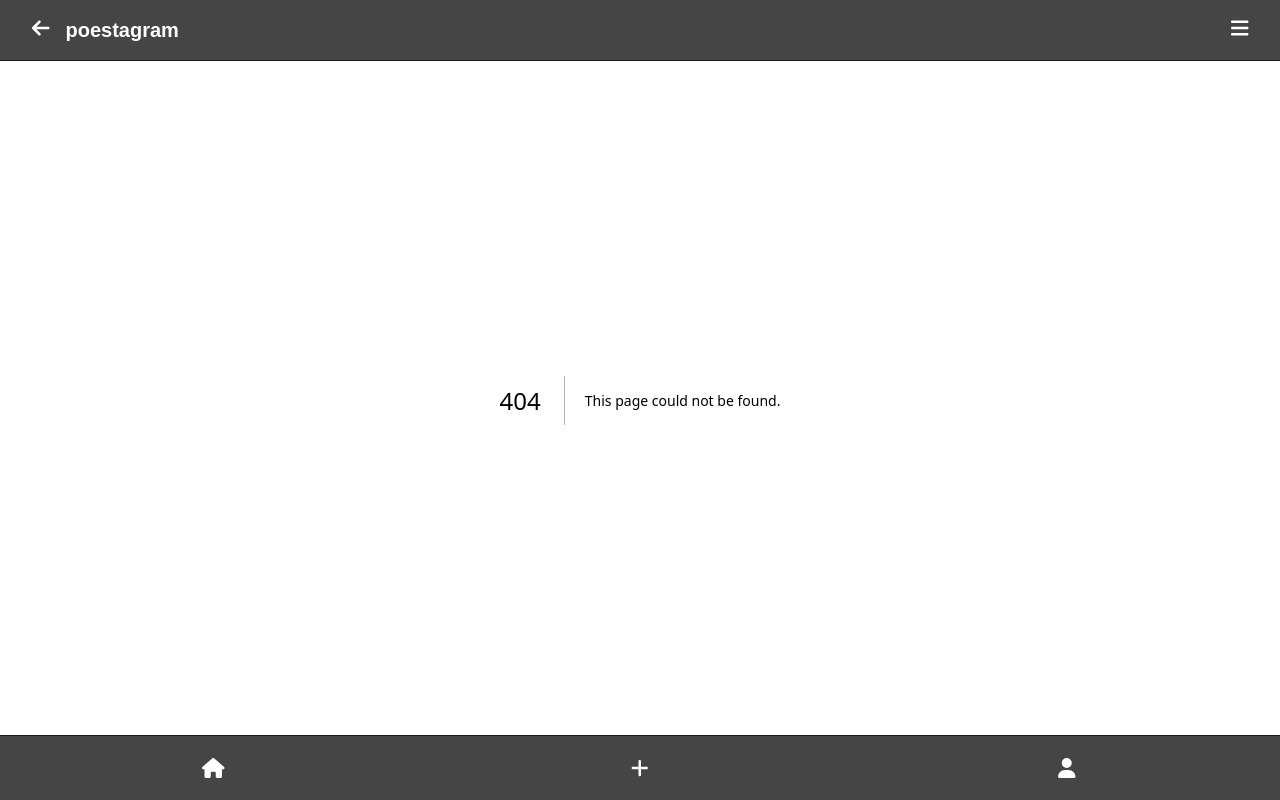
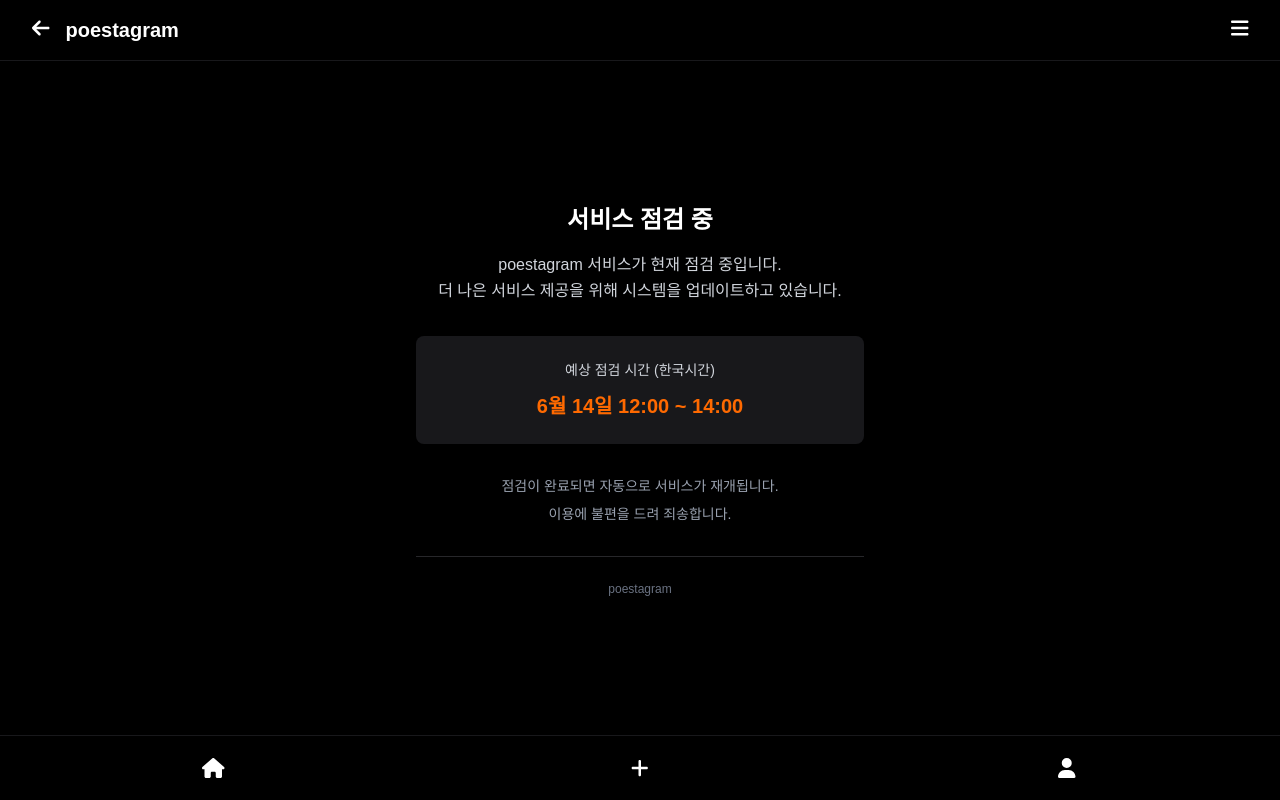
Before and after one commit to zzang535/poestagram, a Next.js app: page /maintenance in a window 1280 px wide. Before the commit this address had no page. Built offline with nearby package versions, Linux system fonts and the light colour scheme.

Commit message:
feat: 서비스 중지

```diff
--- a/src/app/layout.tsx
+++ b/src/app/layout.tsx
@@ -1,6 +1,7 @@
 import type { Metadata } from 'next'
 import "./globals.css";
 import ClientLayout from "@/components/layout/ClientLayout";
+import { MaintenanceContent } from "@/app/maintenance/page";
 
 export const metadata: Metadata = {
   title: {
@@ -52,6 +53,17 @@ export default function RootLayout({
 }: {
   children: React.ReactNode;
 }) {
+  // 메인터넌스 모드 체크
+  const isMaintenanceMode = process.env.MAINTENANCE_MODE === 'true';
+
+  // 개발 환경에서 디버깅
+  if (process.env.NODE_ENV === 'development') {
+    console.log('🔧 Layout Debug:', {
+      MAINTENANCE_MODE: process.env.MAINTENANCE_MODE,
+      isMaintenanceMode,
+    });
+  }
+
   return (
     <html lang="ko">
       <head>
@@ -60,9 +72,13 @@ export default function RootLayout({
         <link rel="icon" href="/favicon.ico" />
       </head>
       <body className="min-h-[100svh] flex flex-col bg-black">
-        <ClientLayout>
-          {children}
-        </ClientLayout>
+        {isMaintenanceMode ? (
+          <MaintenanceContent />
+        ) : (
+          <ClientLayout>
+            {children}
+          </ClientLayout>
+        )}
       </body>
     </html>
   );
--- /dev/null
+++ b/src/app/maintenance/page.tsx
@@ -0,0 +1,62 @@
+import { Metadata } from 'next';
+import { FontAwesomeIcon } from '@fortawesome/react-fontawesome';
+import { faTools, faClock } from '@fortawesome/free-solid-svg-icons';
+
+export const metadata: Metadata = {
+  title: '서비스 점검 중 - poestagram',
+  description: 'poestagram 서비스가 현재 점검 중입니다. 잠시 후 다시 이용해주세요.',
+  robots: {
+    index: false,
+    follow: false,
+  },
+};
+
+export function MaintenanceContent() {
+  return (
+    <div className="min-h-screen bg-black text-white flex items-center justify-center p-4">
+      <div className="max-w-md w-full text-center">
+        <div className="mb-8">
+
+          <h1 className="text-2xl font-bold mb-4">
+            서비스 점검 중
+          </h1>
+
+          <p className="text-gray-300 mb-6 leading-relaxed">
+            poestagram 서비스가 현재 점검 중입니다.<br />
+            더 나은 서비스 제공을 위해 시스템을 업데이트하고 있습니다.
+          </p>
+        </div>
+
+        <div className="bg-zinc-900 rounded-lg p-6 mb-8">
+          <div className="flex items-center justify-center mb-3">
+            <span className="text-sm font-medium text-gray-300">예상 점검 시간 (한국시간)</span>
+          </div>
+          <div className="text-xl font-bold text-orange-500">
+            6월 14일 12:00 ~ 14:00
+          </div>
+        </div>
+
+        <div className="text-sm text-gray-400 space-y-2">
+          <p>
+            점검이 완료되면 자동으로 서비스가 재개됩니다.
+          </p>
+          <p>
+            이용에 불편을 드려 죄송합니다.
+          </p>
+        </div>
+
+        <div className="mt-8 pt-6 border-t border-zinc-800">
+          <div className="flex justify-center space-x-4 text-xs text-gray-500">
+            <span>poestagram</span>
+            {/* <span>•</span>
+            <span>POE 커뮤니티</span> */}
+          </div>
+        </div>
+      </div>
+    </div>
+  );
+}
+
+export default function MaintenancePage() {
+  return <MaintenanceContent />;
+}
```
Also changed, not shown: 1 other file (tests, documents, lock files or other folders).
